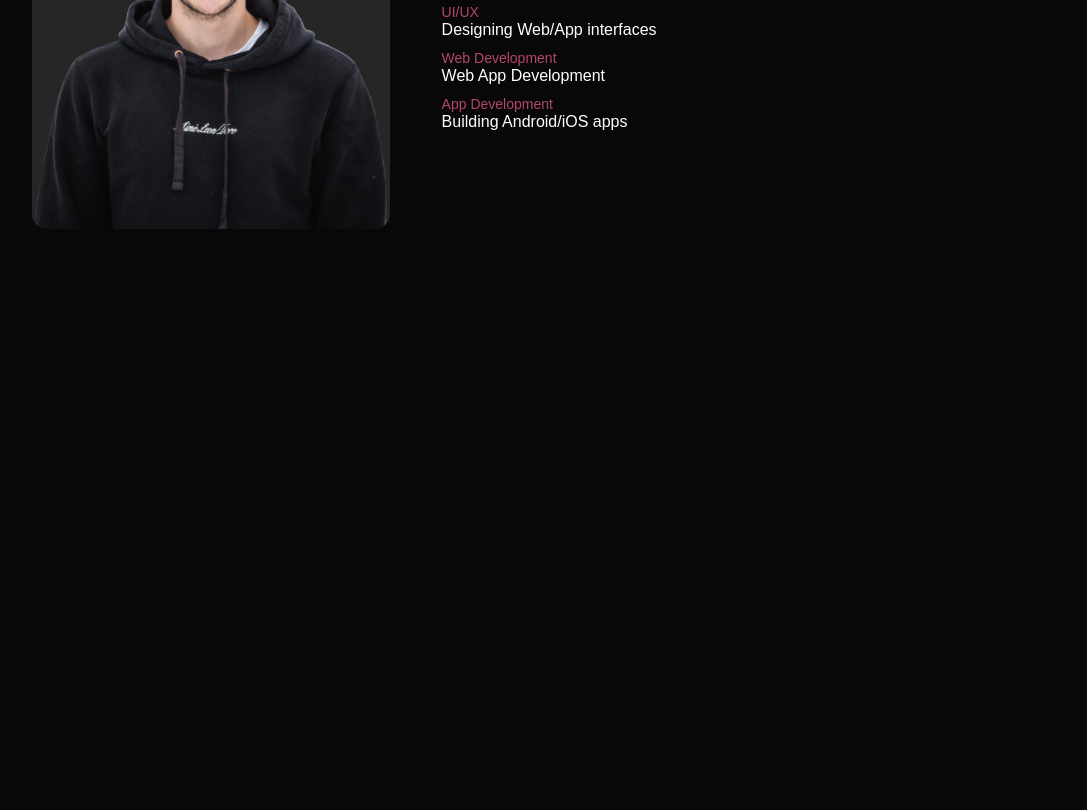
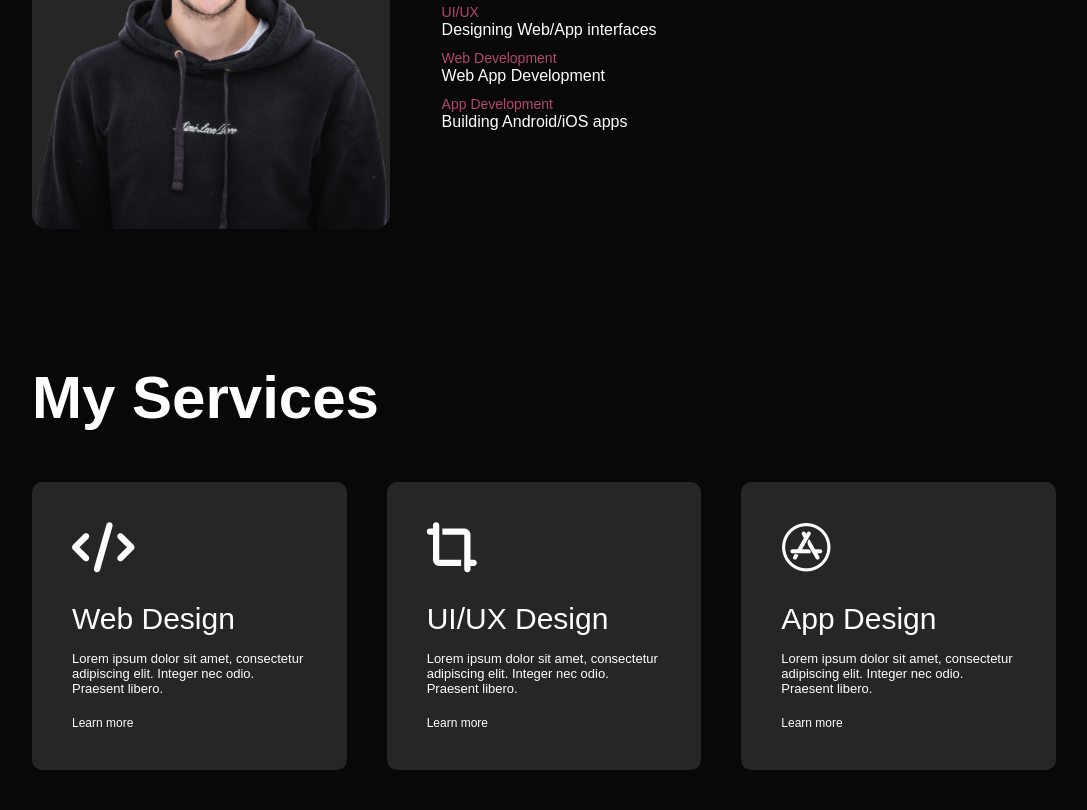
Before and after one commit to phinshen/portfolio-project, a website: page index.html in a window 1280 px wide. Shown: the part 1127-1937 px from the top of the page, without its empty margins (96-1183 px from the left). Before the commit the page ends 1450 px from the top, so only its background shows below. Drawn offline with Linux system fonts and the light colour scheme.

Commit message:
updated services section

```diff
--- a/index.html
+++ b/index.html
@@ -5,6 +5,7 @@
     <meta name="viewport" content="width=device-width, initial-scale=1.0">
     <title>Personal Portfolio Website</title>
     <link rel="stylesheet" href="style.css">
+    <script src="https://kit.fontawesome.com/7856f408f8.js" crossorigin="anonymous"></script>
 </head>
 <body>
 <div id="header">
@@ -65,6 +66,32 @@
     </div>
   </div>
 </div>
+<!-- ------------services-------------- -->
+<div id="services">
+  <div class="container">
+    <h1 class="sub-title">My Services</h1>
+    <div class="services-list">
+      <div>
+        <i class="fa-solid fa-code"></i>
+        <h2>Web Design</h2>
+        <p>Lorem ipsum dolor sit amet, consectetur adipiscing elit. Integer nec odio. Praesent libero.</p>
+        <a href="#">Learn more</a>
+      </div>
+      <div>
+        <i class="fa-solid fa-crop-simple"></i>
+        <h2>UI/UX Design</h2>
+        <p>Lorem ipsum dolor sit amet, consectetur adipiscing elit. Integer nec odio. Praesent libero.</p>
+        <a href="#">Learn more</a>
+      </div>
+      <div>
+        <i class="fa-brands fa-app-store"></i>
+        <h2>App Design</h2>
+        <p>Lorem ipsum dolor sit amet, consectetur adipiscing elit. Integer nec odio. Praesent libero.</p>
+        <a href="#">Learn more</a>
+      </div>
+    </div>
+  </div>
+</div>
 
 <script>
 
--- a/style.css
+++ b/style.css
@@ -152,3 +152,47 @@ nav ul li a:hover::after{
 .tab-contents.active-tab{
   display: block;
 }
+/* ------------services---------------- */
+#services{
+  padding: 30px 0;
+}
+
+.services-list{
+  display: grid;
+  grid-template-columns: repeat(auto-fit, minmax(250px, 1fr));
+  grid-gap: 40px;
+  margin-top: 50px;
+}
+
+.services-list div{
+  background: #262626;
+  padding: 40px;
+  font-size: 13px;
+  font-weight: 300;
+  border-radius: 10px;
+  transition: background 0.5s, transform 0.5s;
+}
+
+.services-list div i{
+  font-size: 50px;
+  margin-bottom: 30px;
+}
+
+.services-list div h2{
+  font-size: 30px;
+  font-weight: 500;
+  margin-bottom: 15px;
+}
+
+.services-list div a{
+  text-decoration: none;
+  color: #fff;
+  font-size: 12px;
+  margin-top: 20px;
+  display: inline-block;
+}
+
+.services-list div:hover{
+  background: #ff004f;
+  transform: translateY(-10px);
+}
```
